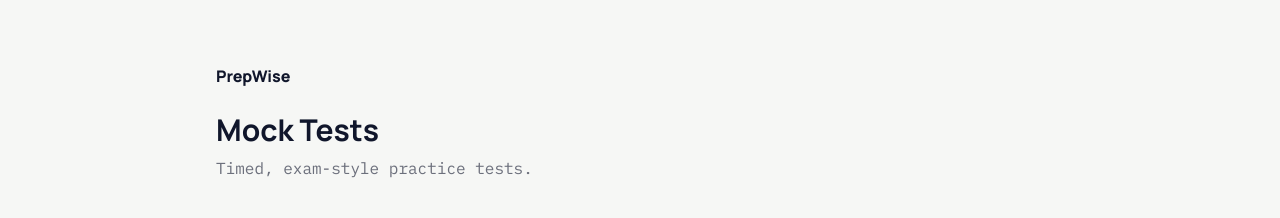
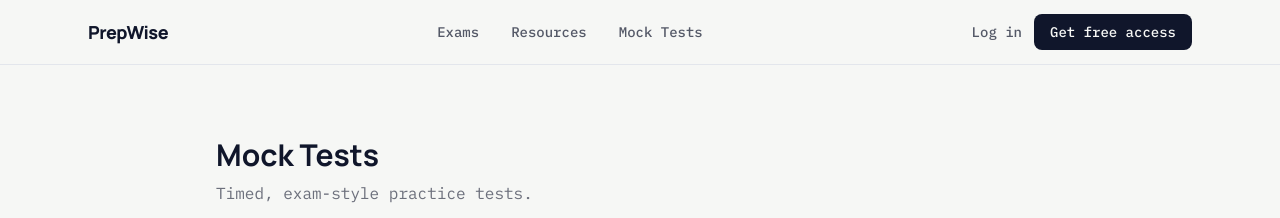
Before and after one commit to Shivamkumar08/prepwise-, a Next.js app: page /mock-tests in a window 1280 px wide. Shown: the top 218 px of the page. Built offline with nearby package versions, Linux system fonts and the light colour scheme; no server answers; the database is empty.

Commit message:
Update page.tsx

```diff
--- a/app/mock-tests/page.tsx
+++ b/app/mock-tests/page.tsx
@@ -1,4 +1,5 @@
 import Link from "next/link";
+import SiteHeader from "@/components/SiteHeader";
 import { createClient } from "@/lib/supabase/server";
 
 export default async function MockTestsIndexPage() {
@@ -11,11 +12,9 @@ export default async function MockTestsIndexPage() {
 
   return (
     <main className="min-h-screen bg-paper">
+      <SiteHeader />
       <div className="max-w-4xl mx-auto px-6 py-16">
-        <Link href="/" className="font-display font-extrabold text-ink">
-          PrepWise
-        </Link>
-        <h1 className="font-display font-bold text-3xl text-ink mt-6">Mock Tests</h1>
+        <h1 className="font-display font-bold text-3xl text-ink mt-2">Mock Tests</h1>
         <p className="text-ink/60 mt-2">Timed, exam-style practice tests.</p>
 
         <div className="mt-10 space-y-3">
```
